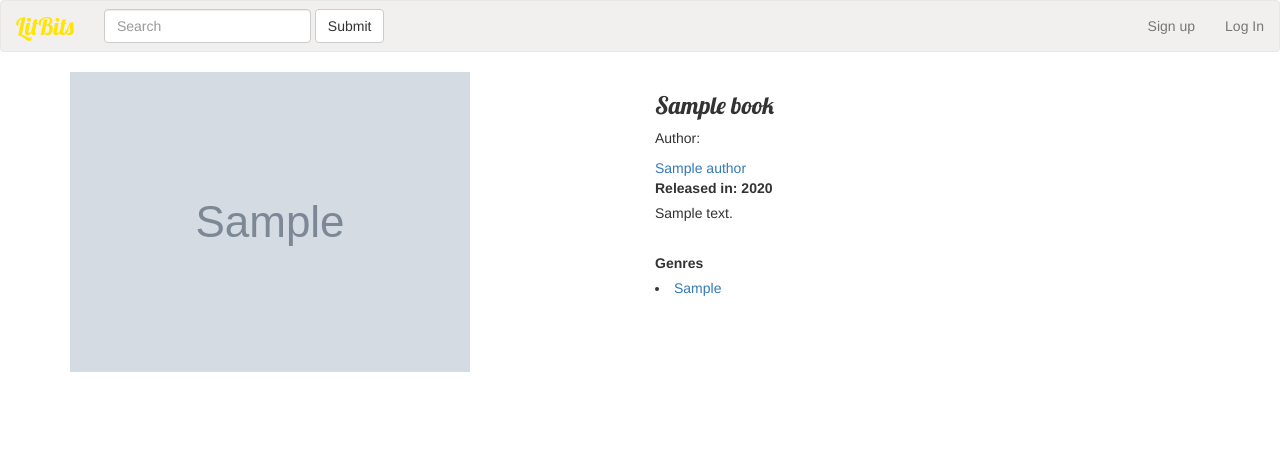
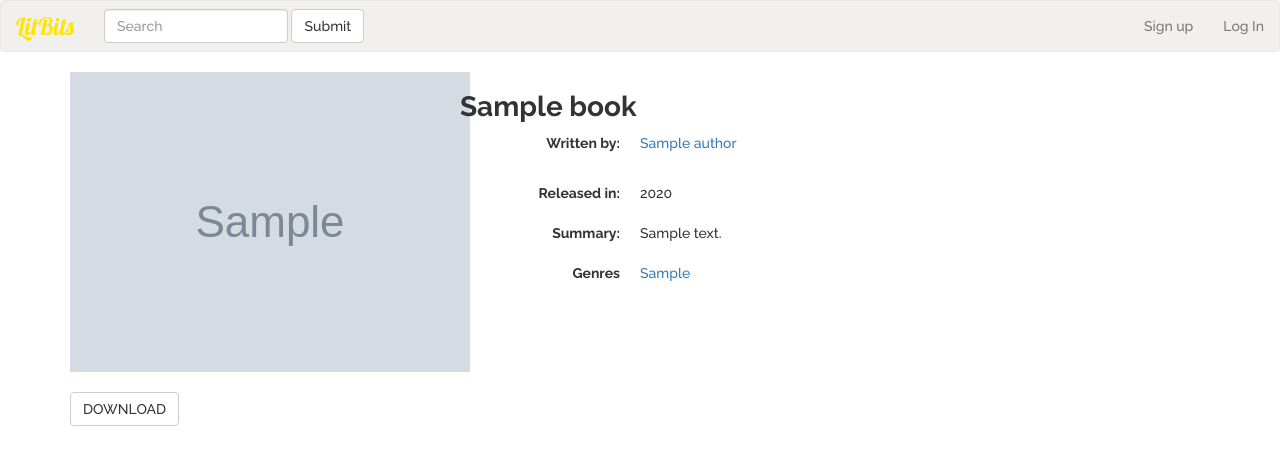
Before and after one commit to noelis/LitBits, a Flask app: page /book/1 in a window 1280 px wide. Shown: the top 465 px of the page. Run offline with Flask 2, Linux system fonts and the light colour scheme; tables that the repository leaves empty hold one stand-in row (values such as "Sample post"); grey boxes marked "Sample" are stand-in pictures; some libraries are stand-ins or nearby versions.

Commit message:
Fixed html layout on all pages.

```diff
--- a/server.py
+++ b/server.py
@@ -55,7 +55,7 @@ def search():
         clean_query = clean_up_query(q)
         # calls function that queries db.
         search_results = search_all(clean_query)
-        return render_template("search.html", search_results=search_results)
+        return render_template("search.html", search_results=search_results , q=q)
     else:
         flash("Please enter a valid alphanumeric character.")
         return redirect('/')
--- a/static/style.css
+++ b/static/style.css
@@ -13,6 +13,11 @@
 }
 
 #book-title {
-  font-family: 'Lobster', cursive;
-  font-size:24px;
+  font-family: 'Raleway', sans-serif;
+  font-size:28px;
+  font-weight: 900;
 }
+
+body {
+  font-family: 'Raleway', sans-serif;
+}
--- a/templates/base.html
+++ b/templates/base.html
@@ -125,11 +125,11 @@
   </div>
 
 <script src="http://code.jquery.com/jquery.js"></script>
-<script src="static/jquery.validate.js"></script>
-<script src="static/sign_up_form.js"></script>
+<script src="/static/jquery.validate.js"></script>
+<script src="/static/sign_up_form.js"></script>
 <script src="http://maxcdn.bootstrapcdn.com/bootstrap/3.3.4/js/bootstrap.min.js"></script>
 <script src="https://code.jquery.com/ui/1.12.1/jquery-ui.js"></script>
-<script src="static/autocomplete.js"></script>
+<script src="/static/autocomplete.js"></script>
 
 </body>
 </html>
--- a/templates/book.html
+++ b/templates/book.html
@@ -3,26 +3,41 @@
 
 <div class="container">
   <div class="row">
-    <div class="col-md-6">
+    <div class="col-md-4">
 
         <img src={{ book.book_cover }} alt="Responsive image" class="img-rectangular">
+        <br></br>
+        <a href={{ book.url }}><button type="button" class="btn btn-default">DOWNLOAD</button></a>
     </div>
-    <div class="col-md-6">
-            <h3 id="book-title">{{ book.title}}</h3>
-            <p id="author">Author:</p>
+    <div class="col-md-8">
+            <h2 id="book-title">{{ book.title}}</h2>
+
+            <dl class="dl-horizontal">
+                <dt><p id="author">Written by:</p></dt>
+
+
+
+
                 {% for author in book.author %}
-                    <a href="/author/{{ author.author_id }}">{{ author.name}}</a>
+                    <dd><a href="/author/{{ author.author_id }}">{{ author.name}}</a></dd>
                 {% endfor %}
+
             <br>
-            <label> Released in: {{ book.release_year }}</label>
+            <dt> Released in:</dt>
+                <dd>{{ book.release_year }}</dd>
             <br>
-            <p> {{ book.mini_summary }} </p>
+            <dt> Summary:</dt>
+            <dd> {{ book.mini_summary }}</dd>
             <br>
-            <label>Genres</label>
+            <dt>Genres</dt>
+
                 {% for genre in book.genres %}
-                    <li><a href="/genre/{{ genre.genre_id }}">{{ genre.genre}}</a></li>
+                    <dd><a href="/genre/{{ genre.genre_id }}">{{ genre.genre}}</a></dd>
                 {% endfor %}
+
             <br><br>
+            </dl>
+
     </div>
 
   </div>
--- a/templates/splash.html
+++ b/templates/splash.html
@@ -10,7 +10,6 @@
     <!-- Google Font -->
     <link href="https://fonts.googleapis.com/css?family=Lobster|Raleway:200,300,500,700" rel="stylesheet">
 
-<!--     <link href='https://fonts.googleapis.com/css?family=Pacifico|Open+Sans+Condensed:300,300italic,700' rel='stylesheet' type='text/css'> -->
     <!-- Stylesheet -->
     <link rel="stylesheet"
             href="static/splash.css">
```
Also changed, not shown: templates/author.html (+10 -5 lines), templates/genre.html (+13 -7 lines), templates/search.html (+12 -7 lines).
